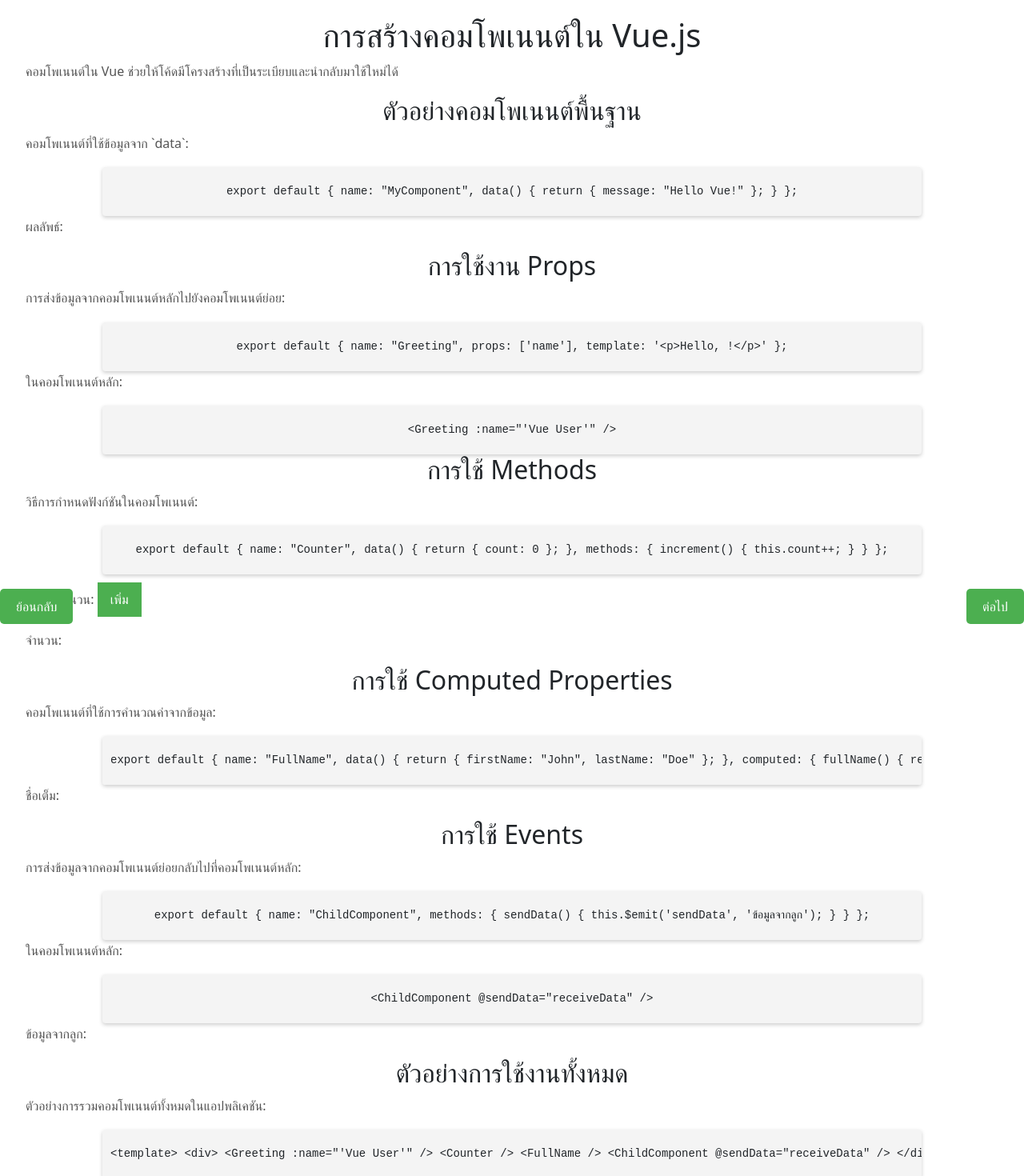
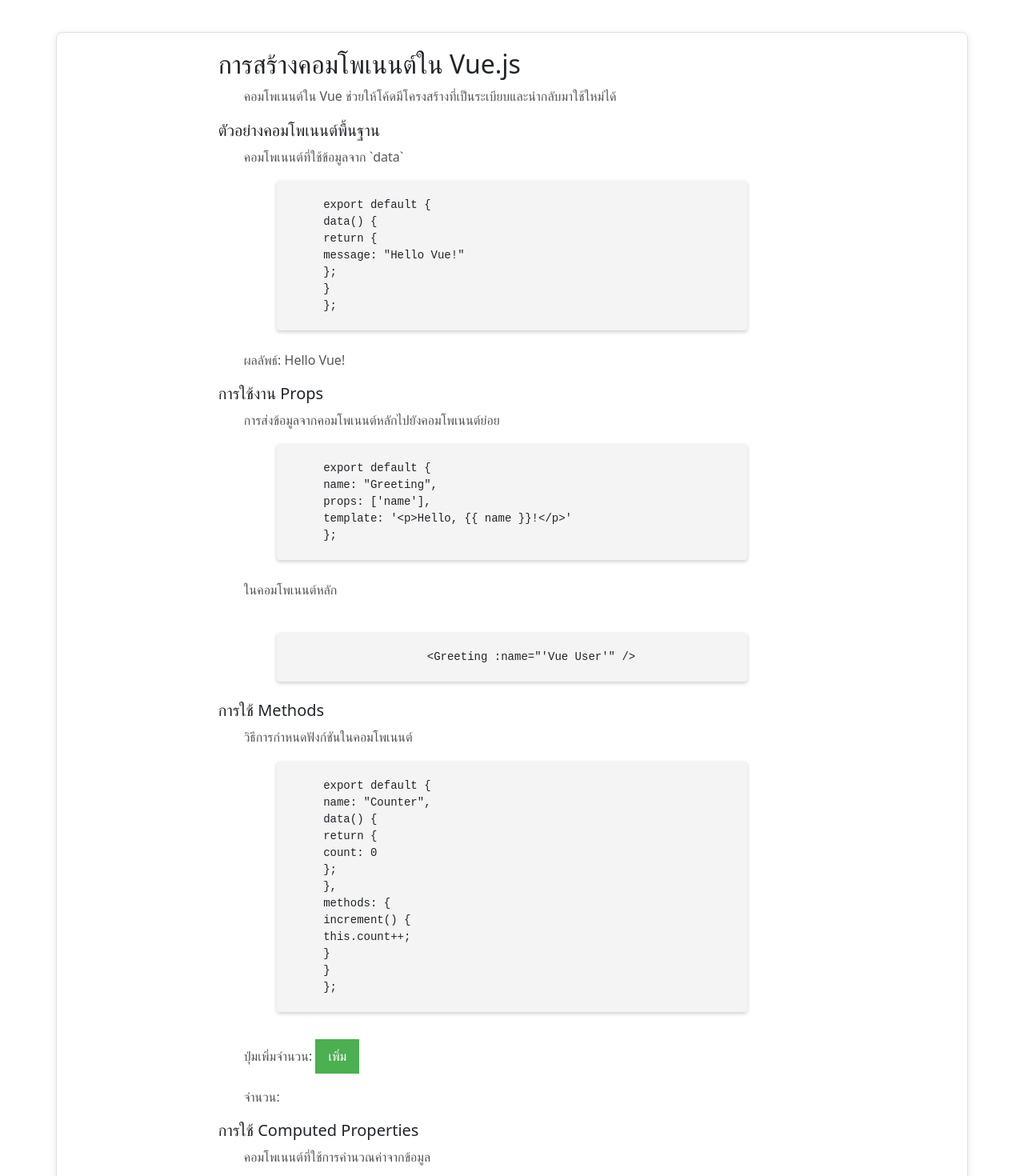
Before and after one commit to guykub/vue-project, a Vue app: page /ComponentsPage in a window 1280 px wide. Shown: the top 1470 px of the page at 80% size. Built offline with nearby package versions, Linux system fonts and the light colour scheme.

Commit message:
component & csspage

```diff
--- a/src/components/BasicPage.vue
+++ b/src/components/BasicPage.vue
@@ -1,7 +1,7 @@
 <template>
   <div class="container">
     <div class="row">
-      <div class="col-md-8 mx-auto ">
+      <div class="col-md-8 mx-auto">
         <h2>การใช้งานพื้นฐานใน Vue.js</h2>
         <div>
           <button @click="activeTab = 'bind'" :class="{'active-tab': activeTab === 'bind'}">v-bind</button>
--- a/src/components/CSSpage.vue
+++ b/src/components/CSSpage.vue
@@ -1,103 +1,98 @@
-
 <template>
+  <div class="container">
+    <div class="row">
+      <div class="col-8 mx-auto text-left">
+        <h2>การใช้ CSS ใน Vue.js</h2>
+        <p>ใน Vue.js คุณสามารถใช้ CSS ในหลายวิธี ทั้งแบบ **Scoped CSS**, **Global CSS**, **Inline Styles**, หรือการนำไฟล์ CSS ภายนอกเข้ามาใช้ โดยแต่ละแบบจะมีข้อดีและข้อเสียต่างกันไป ขึ้นอยู่กับการใช้งานและความต้องการของโปรเจกต์</p>
         <div>
-    <h1>การใช้ CSS ใน Vue.js</h1>
-
-    <p>
-      ใน Vue.js คุณสามารถใช้ CSS ในหลายวิธี ทั้งแบบ **Scoped CSS**, **Global CSS**, **Inline Styles**, หรือการนำไฟล์ CSS ภายนอกเข้ามาใช้ โดยแต่ละแบบจะมีข้อดีและข้อเสียต่างกันไป ขึ้นอยู่กับการใช้งานและความต้องการของโปรเจกต์
-    </p>
-
-    <!-- สร้างแท็บเพื่อแสดงแต่ละวิธีการใช้ CSS -->
-    <div v-if="tab === 0">
-      <h2>Scoped CSS</h2>
-      <p>Scoped CSS คือการใช้สไตล์เฉพาะในแต่ละคอมโพเนนต์ โดยไม่กระทบกับคอมโพเนนต์อื่น ๆ</p>
-      <pre><code>
-&lt;style scoped&gt;
-  .example {
-    color: red;
-  }
-&lt;/style&gt;
-      </code></pre>
-      <p>ในตัวอย่างนี้ CSS จะถูกใช้เฉพาะในคอมโพเนนต์ที่มี `scoped` เท่านั้น</p>
-    </div>
-
-    <div v-if="tab === 1">
-      <h2>Global CSS</h2>
-      <p>Global CSS คือการใช้สไตล์ที่ใช้ได้ทั่วทั้งแอปพลิเคชัน</p>
-      <pre><code>
-&lt;style&gt;
-  body {
-    font-family: Arial, sans-serif;
-  }
-&lt;/style&gt;
-      </code></pre>
-      <p>ในตัวอย่างนี้ ทุกหน้าในโปรเจกต์จะใช้ฟอนต์ `Arial` สำหรับ `body` ทุกคอมโพเนนต์</p>
-    </div>
-
-    <div v-if="tab === 2">
-      <h2>Inline Styles</h2>
-      <p>Inline Styles คือการกำหนดสไตล์ภายใน HTML โดยตรง โดยไม่ต้องใช้ไฟล์ CSS</p>
-      <pre><code>
-&lt;div :style="{'color': 'blue', 'font-size': '20px'}"&gt;
-  ข้อความที่มีสีฟ้าและขนาด 20px
-&lt;/div&gt;
-      </code></pre>
-      <p>ในตัวอย่างนี้การใช้ Inline Styles จะช่วยให้กำหนดสไตล์ได้ในทันทีภายในคอมโพเนนต์</p>
-    </div>
-
-    <div v-if="tab === 3">
-      <h2>External CSS</h2>
-      <p>External CSS คือการนำไฟล์ CSS จากภายนอกมาใช้ในโปรเจกต์ของคุณ</p>
-      <pre><code>
-&lt;script&gt;
-  import './styles.css'; // นำเข้าไฟล์ CSS
-&lt;/script&gt;
-      </code></pre>
-      <p>ในตัวอย่างนี้ คุณสามารถใช้ไฟล์ CSS ภายนอกได้โดยการ import เข้ามาในไฟล์ Vue.js ของคุณ</p>
-      <p>ตัวอย่างไฟล์ `styles.css`:</p>
-      <pre><code>
-body {
-  background-color: #f0f0f0;
-}
-
-h1 {
-  color: #333;
-}
-
-button {
-  padding: 10px;
-  background-color: #4CAF50;
-  color: white;
-  border: none;
-  cursor: pointer;
-}
-
-      </code></pre>
-    </div>
-
-    <div v-if="tab === 4">
-      <h2>สรุป</h2>
-      <p>
-        การใช้ CSS ใน Vue.js มีหลายวิธีที่เหมาะสมกับประเภทต่าง ๆ ของโปรเจกต์:
-      </p>
-      <ul>
-        <li><strong>Scoped CSS</strong>: เหมาะสำหรับการจัดการสไตล์ในแต่ละคอมโพเนนต์ โดยไม่ให้กระทบกับคอมโพเนนต์อื่น ๆ</li>
-        <li><strong>Global CSS</strong>: ใช้สำหรับกำหนดสไตล์ที่ใช้ในทุกคอมโพเนนต์ทั่วทั้งแอป</li>
-        <li><strong>Inline Styles</strong>: เหมาะสำหรับการใช้สไตล์ที่เฉพาะเจาะจงในจุดใดจุดหนึ่งในคอมโพเนนต์</li>
-        <li><strong>External CSS</strong>: การใช้ไฟล์ CSS จากภายนอกเพื่อให้สไตล์สามารถนำไปใช้ในหลายๆ คอมโพเนนต์ได้ง่ายขึ้น</li>
-      </ul>
-    </div>
-
-    <!-- ส่วนของการเลือกแท็บ -->
           <button @click="tab = 0">Scoped CSS</button>
           <button @click="tab = 1">Global CSS</button>
           <button @click="tab = 2">Inline Styles</button>
           <button @click="tab = 3">External CSS</button>
           <button @click="tab = 4">สรุป</button>
+        </div>
+        <!-- Scoped CSS -->
+         <div v-if="tab === 0">
+          <h5>Scoped CSS</h5>
+          <p>Scoped CSS คือการใช้สไตล์เฉพาะในแต่ละคอมโพเนนต์ โดยไม่กระทบกับคอมโพเนนต์อื่นๆ</p>
+          <pre><code style="text-align: left;">
+            &lt;style scoped&gt; <br>
+            .example { <br>
+              color : red; <br>
+            }
+          </code></pre><br>
+          <p>ในตัวอย่างนี้ CSS จะถูกใช้เฉพาะในคอมโพเนนต์ที่มี `scoped` เท่านั้น</p>
+         </div>
 
-    <!-- ปุ่มย้อนกลับไปที่หน้า Basic และ Components -->
-    <router-link to="/BasicPage" class="button-left">ย้อนกลับ</router-link>
-    <router-link to="/ComponentsPage" class="button-right">ต่อไป</router-link>
+         <!-- Global CSS -->
+          <div v-if="tab === 1">
+            <h3>Global CSS</h3>
+            <p>Global CSS คือการใช้สไตล์ที่ใช้ได้ทั่วทั้งแอปพลิเคชัน</p>
+            <pre><code style="text-align: left;">
+              &lt;style&gt; <br>
+              body { <br>
+                font-family: Arial, sans-serif; <br>
+              } <br>
+              &lt;/style&gt;
+            </code></pre><br>
+            <p>ในตัวอย่างนี้ ทุกหน้าในโปรเจคจะใช้ฟอนต์ `Arial` สำหรับ `body` ทุกคอมโพเนนต์</p>
+          </div>
+
+          <!-- Inline Styles -->
+           <div v-if="tab === 2">
+            <h3>Inline Styles</h3>
+            <p>Inline Styles คือการกำหนดสไตล์ภายใน HTML โดยตรง โดยไม่ต้องใช้ไฟล์ CSS</p>
+            <pre style="width: auto;"><code>
+              &lt;div :style="{'color': 'blue', 'font-size': '20px'}"&gt; ข้อความที่มีสีฟ้าและขนาด 20px &lt;/div&gt;
+            </code></pre><br>
+            <p>ในตัวอย่างนี้การใช้ Inline Styles จะช่วยให้กำหนดสไตล์ได้ในทันทีภายในคอมโพเนนต์</p>
+           </div>
+
+           <!-- External CSS -->
+            <div v-if="tab === 3">
+              <h3>External CSS</h3>
+              <p>External CSS คือการนำไฟล์ CSS จากภายนอกมาใช้ในโปรเจกต์ของคุณ</p>
+              <pre><code style="text-align: left;">
+                &lt;script&gt; <br>
+                import './styles.css'; // นำเข้าไฟล์ CSS <br>
+                &lt;/script&gt;
+              </code></pre><br>
+              <p>ในตัวอย่างนี้ คุณสามารถใช้ไฟล์ CSS ภายนอกได้โดยการ import เข้ามาในไฟล์ Vue.js ของคุณ</p>
+              <p>ตัวอย่างไฟล์ `styles.css`</p>
+              <pre><code style="text-align: left;">
+                body { <br>
+                  background-color: #f0f0f0;<br>
+                } <br>
+                h1 { <br>
+                  color: #333; <br>
+                } <br>
+                button { <br>
+                  padding : 10px <br>
+                  background-color: #4CAF50; <br>
+                  color: #fff; <br>
+                  border: none; <br>
+                  cursor: pointer; <br>
+                } <br>
+              </code></pre>
+            </div>
+
+            <!-- สรุป -->
+             <div v-if="tab === 4">
+              <h3>สรุป</h3>
+              <p>การใช้ CSS ใน Vue.js มีหลายวิธีที่เหมาะสมกับประเภทต่าง ๆ ของโปรเจค</p>
+              <ul style="text-align: left; text-indent: 2rem;">
+                <li><strong>Scoped CSS : </strong>เหมาะสำหรับการจัดการสไตล์ในแต่ละคอมโพเนนต์ โดยไม่ให้กระทบกับคอมโพเนนต์อื่นๆ</li>
+                <li><strong>Global CSS : </strong>ใช้สำหรับกำหนดสไตล์ที่ใช้ในทุกคอมโพเนนต์ทั่วทั้งแอป</li>
+                <li><strong>Inline Styles : </strong>เหมาะสำหรับการใช้สไตล์ที่เฉพาะเจาะจงในจุดใดจุดหนึ่งในคอมโพเนนต์</li>
+                <li><strong>External CSS : </strong>การใช้ไฟล์ CSS จากภายนอกเพื่อให้สไตล์สามารถนำไปใช้ในหลายๆ คอมโพเนนต์ได้ง่ายขึ้น</li>
+              </ul>
+             </div>
+      </div>
+      <div class="row mt-4">
+        <div class="col-6 d-flex justify-content-start"><router-link to="/BasicPage" class="btn btn-success">ย้อนกลับ</router-link></div>
+        <div class="col-6 d-flex justify-content-end"><router-link to="/ComponentsPage" class="btn btn-success">ต่อไป</router-link></div>
+      </div>
+    </div>
   </div>
 </template>
 
@@ -124,12 +119,27 @@
   color: #34495e;
 }
 pre {
+  white-space: pre;
+  max-width: 100%;
+  width: 80%;
+  height: auto;
+  margin: 0 auto;
   background-color: #f4f4f4;
-  padding: 10px;
-  border-radius: 4px;
+  padding: 1rem;
+  border-radius: 8px;
   overflow-x: auto;
+  overflow-y: auto;
+  box-shadow: 0 2px 5px rgba(0, 0, 0, 0.2);
 }
+
 code {
+  font-family: "Courier New",monospace;
+  white-space: nowrap;
+  word-break: break-word;
+  display: block;
+  margin-top: 10px;
+  margin-bottom: 10px;
+  text-align: center;
   font-size: 1.1em;
 }
 ul {
@@ -152,31 +162,13 @@
 }
 
 /* เพิ่มสไตล์สำหรับปุ่ม */
-.button-left {
-  position: fixed;
-  left: 0;
-  bottom: 20px;
+.btn{
     padding: 10px 20px;
     background-color: #4CAF50;
-  color: white;
+    color: #fff;
     border: none;
-  text-decoration: none;
-  font-size: 16px;
     cursor: pointer;
     border-radius: 5px;
-}
-
-.button-right {
-  position: fixed;
-  right: 0;
-  bottom: 20px;
-  padding: 10px 20px;
-  background-color: #4CAF50;
-  color: white;
-  border: none;
-  text-decoration: none;
-  font-size: 16px;
-  cursor: pointer;
-  border-radius: 5px;
+    font-size: 1rem;
 }
 </style>
--- a/src/components/ComponentsPage.vue
+++ b/src/components/ComponentsPage.vue
@@ -1,99 +1,119 @@
 <template>
-  <div>
-    <h1>การสร้างคอมโพเนนต์ใน Vue.js</h1>
+  <div class="container">
+    <div class="row">
+      <div class="col-8 mx-auto text-left">
+        <h2>การสร้างคอมโพเนนต์ใน Vue.js</h2>
         <p>คอมโพเนนต์ใน Vue ช่วยให้โค้ดมีโครงสร้างที่เป็นระเบียบและนำกลับมาใช้ใหม่ได้</p>
-
-    <h2>ตัวอย่างคอมโพเนนต์พื้นฐาน</h2>
-    <p>คอมโพเนนต์ที่ใช้ข้อมูลจาก `data`:</p>
-    <pre><code>export default {
-  name: "MyComponent",
-  data() {
-    return {
-      message: "Hello Vue!"
+        <h5>ตัวอย่างคอมโพเนนต์พื้นฐาน</h5>
+        <p>คอมโพเนนต์ที่ใช้ข้อมูลจาก `data`</p>
+        <pre><code style="text-align: left;">
+          export default { <br>
+            data() { <br>
+              return { <br>
+                message: "Hello Vue!" <br>
+              }; <br>
+            } <br>
           };
-  }
-};</code></pre>
+        </code></pre><br>
         <p>ผลลัพธ์: {{ message }}</p>
 
-    <h2>การใช้งาน Props</h2>
-    <p>การส่งข้อมูลจากคอมโพเนนต์หลักไปยังคอมโพเนนต์ย่อย:</p>
-    <pre><code>export default {
-  name: "Greeting",
-  props: ['name'],
-  template: '&lt;p&gt;Hello, {{ name }}!&lt;/p&gt;'
-};</code></pre>
-    <p>ในคอมโพเนนต์หลัก:</p>
-    <pre><code>&lt;Greeting :name="'Vue User'" /&gt;</code></pre>
+        <!-- Props -->
+         <h5>การใช้งาน Props</h5>
+         <p>การส่งข้อมูลจากคอมโพเนนต์หลักไปยังคอมโพเนนต์ย่อย</p>
+         <pre><code style="text-align: left;" v-pre>
+          export default { <br>
+            name: "Greeting", <br>
+            props: ['name'], <br>
+            template: '&lt;p&gt;Hello, {{ name }}!&lt;/p&gt;' <br>
+          };
+         </code></pre><br>
+         <p>ในคอมโพเนนต์หลัก</p> <br>
+         <pre><code>&lt;Greeting :name="'Vue User'" /&gt;</code></pre><br>
 
-    <h2>การใช้ Methods</h2>
-    <p>วิธีการกำหนดฟังก์ชันในคอมโพเนนต์:</p>
-    <pre><code>export default {
-  name: "Counter",
-  data() {
-    return {
-      count: 0
+         <!-- Methods -->
+          <h5>การใช้ Methods</h5>
+          <p>วิธีการกำหนดฟังก์ชันในคอมโพเนนต์</p>
+          <pre><code style="text-align: left;">
+            export default { <br>
+              name: "Counter", <br>
+              data() { <br>
+                return { <br>
+                  count: 0 <br>
+                }; <br>
+              }, <br>
+              methods: { <br>
+                increment() { <br>
+                  this.count++; <br>
+                } <br>
+              } <br>
             };
-  },
-  methods: {
-    increment() {
-      this.count++;
-    }
-  }
-};</code></pre>
+          </code></pre><br>
           <p>ปุ่มเพิ่มจำนวน: <button @click="increment">เพิ่ม</button></p>
           <p>จำนวน: {{ count }}</p>
 
-    <h2>การใช้ Computed Properties</h2>
-    <p>คอมโพเนนต์ที่ใช้การคำนวณค่าจากข้อมูล:</p>
-    <pre><code>export default {
-  name: "FullName",
-  data() {
-    return {
-      firstName: "John",
-      lastName: "Doe"
+          <!-- Computed Properties -->
+           <h5>การใช้ Computed Properties</h5>
+           <p>คอมโพเนนต์ที่ใช้การคำนวณค่าจากข้อมูล</p>
+           <pre><code style="text-align: left;">
+            export default { <br>
+              name: "FullName", <br>
+              data() { <br>
+                return { <br>
+                  firstName: "John", <br>
+                  lastName: "Doe" <br>
+                }; <br>
+              }, <br>
+              computed: { <br>
+                fullName() { <br>
+                  return `${this.firstName} ${this.lastName}`; <br>
+                } <br>
+              } <br>
             };
-  },
-  computed: {
-    fullName() {
-      return `${this.firstName} ${this.lastName}`;
-    }
-  }
-};</code></pre>
-    <p>ชื่อเต็ม: {{ fullName }}</p>
+           </code></pre><br>
+           <p>ชื่อเต็ม : {{ fullName }}</p>
 
-    <h2>การใช้ Events</h2>
-    <p>การส่งข้อมูลจากคอมโพเนนต์ย่อยกลับไปที่คอมโพเนนต์หลัก:</p>
-    <pre><code>export default {
-  name: "ChildComponent",
-  methods: {
-    sendData() {
-      this.$emit('sendData', 'ข้อมูลจากลูก');
-    }
-  }
-};</code></pre>
-    <p>ในคอมโพเนนต์หลัก:</p>
-    <pre><code>&lt;ChildComponent @sendData="receiveData" /&gt;</code></pre>
+           <!-- Events -->
+           <h5>การใช้ Events</h5>
+           <p>การส่งข้อมูลจากคอมโพเนนต์ย่อยกลับไปที่คอมโพเนนต์หลัก</p>
+           <pre><code style="text-align: left;">
+            export default { <br>
+              name: "ChildComponent", <br>
+              methods: { <br>
+                sedData() { <br>
+                  this.$emit('sendData', 'ข้อมูลจากลูก') <br>
+                } <br>
+              } <br>
+            };
+           </code></pre><br>
+           <p>ในคอมโพเนนต์หลัก</p>
+           <pre><code>&lt;ChildComponent @sendData="receiveData" /&gt;</code></pre><br>
            <p>ข้อมูลจากลูก: {{ dataFromChild }}</p>
 
-    <h2>ตัวอย่างการใช้งานทั้งหมด</h2>
-    <p>ตัวอย่างการรวมคอมโพเนนต์ทั้งหมดในแอปพลิเคชัน:</p>
-    <pre><code>&lt;template&gt;
-  &lt;div&gt;
-    &lt;Greeting :name="'Vue User'" /&gt;
-    &lt;Counter /&gt;
-    &lt;FullName /&gt;
-    &lt;ChildComponent @sendData="receiveData" /&gt;
-  &lt;/div&gt;
-&lt;/template&gt;</code></pre>
+           <!-- ตัวอย่างการใช้งานทั้งหมด -->
+            <p>ตัวอย่างการรวมคอมโพเนนต์ทั้งหมดในแอปพลิเคชัน</p>
+            <pre><code style="text-align: left;">
+              &lt;template&gt;<br>
+              &lt;div&gt;<br>
+              &lt;Greeting :name="'Vue User'"/&gt;<br>
+              &lt;Counter /&gt;<br>
+              &lt;FullName /&gt;<br>
+              &lt;ChildComponent @sendData="receiveData"/&gt;<br>
+              &lt;/div&gt;<br>
+              &lt;/template&gt;
+            </code></pre>
 
             <!-- ปุ่มย้อนกลับไปที่หน้า Basic และ Components -->
-    <router-link to="/CSSpage" class="button-left">ย้อนกลับ</router-link>
-    <router-link to="/StateandVuex" class="button-right">ต่อไป</router-link>
-    <div>
-    <Greeting />
-    <Counter />
-    <FullName />
-    <ChildComponent />
+             <div style="justify-items: start;">
+              <Greeting/>
+              <Counter/>
+              <FullName/>
+              <ChildComponent/>
+             </div>
+      </div>
+      <div class="row mt-4">
+        <div class="col-6 d-flex justify-content-start"><router-link to="/CSSpage" class="btn btn-success">ย้อนกลับ</router-link></div>
+        <div class="col-6 d-flex justify-content-end"><router-link to="/StateandVuex" class="btn btn-success">ต่อไป</router-link></div>
+      </div>
     </div>
   </div>
 </template>
@@ -104,7 +124,9 @@
 import Counter from './CounterComponent.vue'
 import FullName from './FullName.vue'
 import ChildComponent from './ChildComponent.vue'
-
+import '@/assets/Style.css';
+import 'bootstrap/dist/css/bootstrap.min.css';
+import 'bootstrap/dist/js/bootstrap.bundle.min.js';
 export default {
   name: "ComponentsPage",
   components: {
@@ -115,6 +137,7 @@
   },
   data() {
     return {
+      message: "Hello Vue!",
       dataFromChild: ''
     };
   },
@@ -132,12 +155,28 @@
   margin-top: 20px;
 }
 pre {
+  white-space: pre;
+  max-width: 100%;
+  width: 80%;
+  height: auto;
+  margin: 0 auto;
   background-color: #f4f4f4;
-  padding: 10px;
-  border-radius: 4px;
+  padding: 1rem;
+  border-radius: 8px;
   overflow-x: auto;
+  overflow-y: auto;
+  box-shadow: 0 2px 5px rgba(0, 0, 0, 0.2);
 }
+
 code {
+  font-family: "Courier New",monospace;
+  white-space: nowrap;
+  word-break: break-word;
+  display: block;
+  margin-top: 10px;
+  margin-left: 3rem;
+  margin-bottom: 10px;
+  text-align: center;
   font-size: 1.1em;
 }
 button {
@@ -146,31 +185,13 @@
   font-size: 16px;
 }
 /* เพิ่มสไตล์สำหรับปุ่ม */
-.button-left {
-  position: fixed;
-  left: 0;
-  bottom: 20px;
+.btn{
     padding: 10px 20px;
     background-color: #4CAF50;
-  color: white;
+    color: #fff;
     border: none;
-  text-decoration: none;
-  font-size: 16px;
     cursor: pointer;
     border-radius: 5px;
-}
-
-.button-right {
-  position: fixed;
-  right: 0;
-  bottom: 20px;
-  padding: 10px 20px;
-  background-color: #4CAF50;
-  color: white;
-  border: none;
-  text-decoration: none;
-  font-size: 16px;
-  cursor: pointer;
-  border-radius: 5px;
+    font-size: 1rem;
 }
 </style>
--- a/src/components/InstallationComponent.vue
+++ b/src/components/InstallationComponent.vue
@@ -62,9 +62,10 @@
 pre {
   position: relative;
   z-index: 1;
-  margin: 0;
+  margin: 0 auto;
   padding: 1.25rem 1.5rem;
   overflow-x: auto;
+  overflow-y: auto;
   text-align: left;
   white-space: pre;
   word-spacing: normal;
```
Lines whose indentation alone changed are shown as unchanged.
